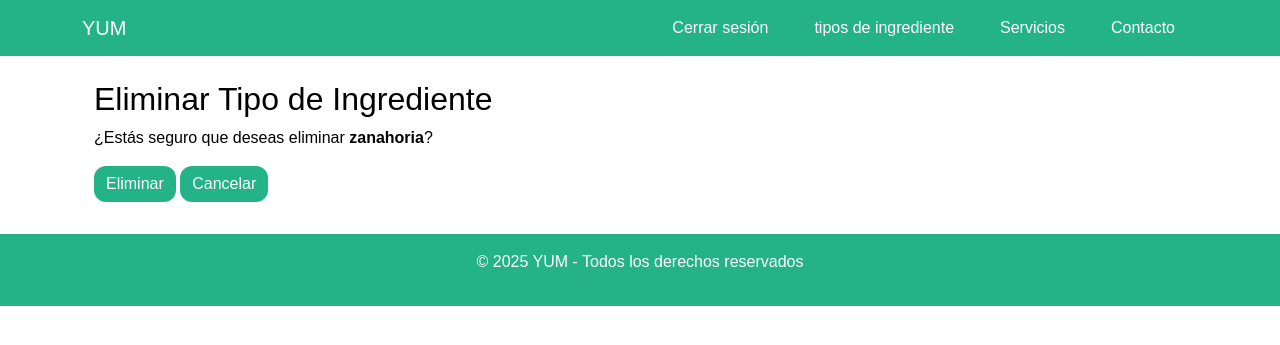
After one commit to SofiAlfonso/yum, a Django app: page /user_dash/ingredient-types/5/delete/ in a window 1280 px wide. The commit adds this page. Shown: the top 345 px of the page. Run offline with Django 5.2, Linux system fonts and the light colour scheme; a user stored in the database is signed in; data comes from the database, SQL or seed files in the repository; both versions use the stored data as it was after the commit.

Commit message:
feat: delete view for  ingredient type entity

```diff
--- /dev/null
+++ b/yum/yum_users/templates/yum_users/ingredient_type/confirm_delete.html
@@ -0,0 +1,14 @@
+{% extends "core/base.html" %}
+
+{% block content %}
+<div class="container mt-4">
+  <h2>Eliminar Tipo de Ingrediente</h2>
+  <p>¿Estás seguro que deseas eliminar <strong>{{ object.nombre }}</strong>?</p>
+
+  <form method="post">
+    {% csrf_token %}
+    <button type="submit" class="btn btn-brand">Eliminar</button>
+    <a href="{% url 'ingredienttype_list' %}" class="btn btn-brand">Cancelar</a>
+  </form>
+</div>
+{% endblock %}
--- a/yum/yum_users/templates/yum_users/ingredient_type/list.html
+++ b/yum/yum_users/templates/yum_users/ingredient_type/list.html
@@ -24,6 +24,7 @@
           <div class="card-footer d-flex justify-content-between">
             {% if ingredient.user == request.user %}
                 <a href="{% url 'ingredienttype_edit' ingredient.pk %}" class="btn btn-brand">Editar</a>
+                <a href="{% url 'ingredienttype_delete' ingredient.pk %}" class="btn btn-brand">Eliminar</a>
             {% endif %}
           </div>
         </div>
--- a/yum/yum_users/urls.py
+++ b/yum/yum_users/urls.py
@@ -1,9 +1,12 @@
 from django.urls import path
-from .views import HomeView, IngredientTypeCreateView, IngredientTypeListView, IngredientTypeUpdateView
+from .views import (HomeView, IngredientTypeCreateView, IngredientTypeListView,
+                    IngredientTypeUpdateView, IngredientTypeDeleteView)
 
 urlpatterns = [
   path('home/', HomeView.as_view(), name='user_home'),
   path('ingredienttypes/add/', IngredientTypeCreateView.as_view(), name='ingredienttype_add'),
   path('ingredienttypes/', IngredientTypeListView.as_view(), name='ingredienttype_list'),
   path("ingredient-types/<int:pk>/edit/", IngredientTypeUpdateView.as_view(), name="ingredienttype_edit"),
+  path("ingredient-types/<int:pk>/delete/", IngredientTypeDeleteView.as_view(), name="ingredienttype_delete"),
+
 ]
--- a/yum/yum_users/views.py
+++ b/yum/yum_users/views.py
@@ -2,7 +2,7 @@ from django.shortcuts import redirect
 from django.contrib.auth.mixins import LoginRequiredMixin
 from django.views.generic import ListView
 from core.models import Recipe, IngredientType
-from django.views.generic.edit import CreateView, UpdateView
+from django.views.generic.edit import CreateView, UpdateView, DeleteView
 from django.urls import reverse_lazy
 from .forms import IngredientTypeForm
 from django.core.exceptions import PermissionDenied
@@ -78,3 +78,23 @@ class IngredientTypeUpdateView(UpdateView):
         if request.user.role != "common":
             return redirect(self.login_url)
         return super().dispatch(request, *args, **kwargs)
+
+
+class IngredientTypeDeleteView(DeleteView):
+    model = IngredientType
+    template_name = "yum_users/ingredient_type/confirm_delete.html"
+    success_url = reverse_lazy("ingredienttype_list")
+
+    def get_object(self, queryset=None):
+        obj = super().get_object(queryset)
+        if obj.user != self.request.user:
+            raise PermissionDenied("No tienes permiso para eliminar este ingrediente.")
+        return obj
+
+    def dispatch(self, request, *args, **kwargs):
+        if not request.user.is_authenticated:
+            return redirect(self.login_url)
+
+        if request.user.role != "common":
+            return redirect(self.login_url)
+        return super().dispatch(request, *args, **kwargs)
```
Also changed, not shown: yum/db.sqlite3.
